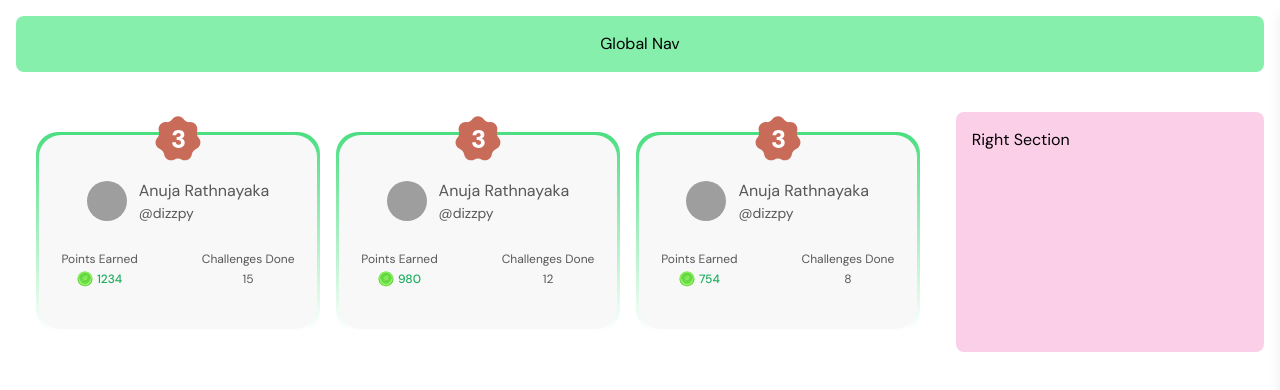
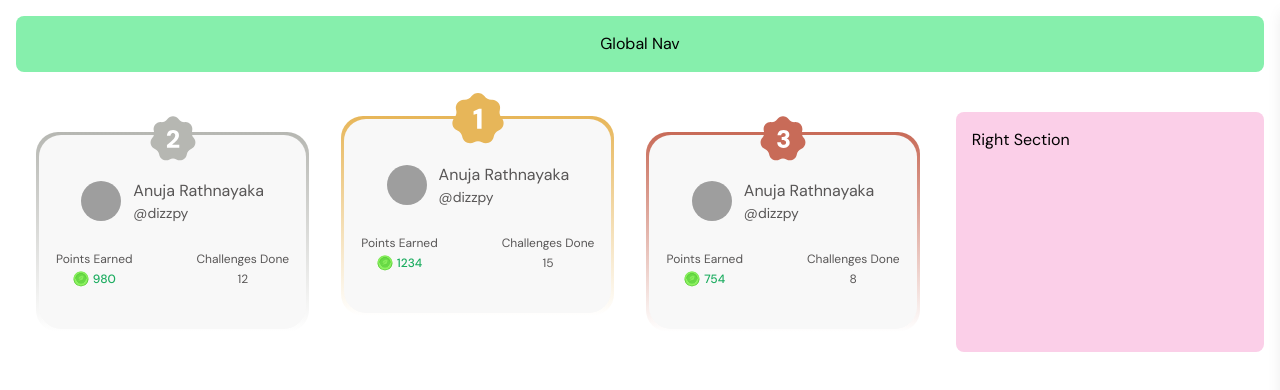
Before and after one commit to dizzpy/Greenie-Web, a React (Vite) app: page /leaderboard in a window 1280 px wide. Shown: the top 390 px of the page. Built offline with nearby package versions, Linux system fonts and the light colour scheme; grey boxes are pictures that could not be loaded.

Commit message:
fix(leaderboard): 3 cards card change splaces

```diff
--- a/src/[features]/leaderboard/components/TopLeaderboardCard.jsx
+++ b/src/[features]/leaderboard/components/TopLeaderboardCard.jsx
@@ -1,15 +1,46 @@
 import PropTypes from 'prop-types';
 
-const TopLeaderboardCard = ({ fullName, username, points, challenges }) => {
+const positionConfig = {
+  1: {
+    borderColor: '#e7b659',
+    medalSrc: '/src/assets/icons/leaderboard/first-med.svg',
+  },
+  2: {
+    borderColor: '#B6B7B2',
+    medalSrc: '/src/assets/icons/leaderboard/second-med.svg',
+  },
+  3: {
+    borderColor: '#C86B58',
+    medalSrc: '/src/assets/icons/leaderboard/third-med.svg',
+  },
+};
+
+const TopLeaderboardCard = ({
+  fullName,
+  username,
+  points,
+  challenges,
+  position,
+}) => {
+  const config = positionConfig[position];
+  const isFirstPlace = position === 1;
+
   return (
-    <div className="rounded-[22px] bg-gradient-to-b from-green-400 to-transparent p-[3px] h-[200px]">
+    <div
+      className={`rounded-[22px] p-[3px] h-[200px] ${isFirstPlace ? '-mb-4' : ''}`}
+      style={{
+        background: `linear-gradient(180deg, ${config.borderColor} 0%, transparent 100%)`,
+      }}
+    >
       <div className="rounded-[22px] bg-bg-light p-3 h-full relative">
         {/* Medal image */}
-        <div className="absolute left-1/2 -top-6 -translate-x-1/2">
+        <div
+          className={`absolute left-1/2 -translate-x-1/2 ${isFirstPlace ? '-top-8' : '-top-6'}`}
+        >
           <img
-            src="/src/assets/icons/leaderboard/third-med.svg"
-            alt="Third Medal"
-            className="w-14 h-14"
+            src={config.medalSrc}
+            alt={`${position} Place Medal`}
+            className={`${isFirstPlace ? 'w-16 h-16' : 'w-14 h-14'}`}
           />
         </div>
 
@@ -62,6 +93,7 @@ TopLeaderboardCard.propTypes = {
   username: PropTypes.string.isRequired,
   points: PropTypes.number.isRequired,
   challenges: PropTypes.number.isRequired,
+  position: PropTypes.oneOf([1, 2, 3]).isRequired,
 };
 
 export default TopLeaderboardCard;
--- a/src/[features]/leaderboard/pages/LeaderboardHome.jsx
+++ b/src/[features]/leaderboard/pages/LeaderboardHome.jsx
@@ -13,25 +13,34 @@ function LeaderboardHome() {
         {/* Left section - full width on mobile */}
         <div className="w-full lg:w-9/12">
           {/* 3x3 grid - 1 column on mobile, 2 on tablet, 3 on desktop */}
-          <div className="grid grid-cols-1 md:grid-cols-2 lg:grid-cols-3 gap-4 p-5">
+          <div className="grid grid-cols-1 md:grid-cols-2 lg:grid-cols-3 gap-8 p-5">
+            <div className="order-2 lg:order-1">
+              <TopLeaderboardCard
+                fullName="Anuja Rathnayaka"
+                username="dizzpy"
+                points={980}
+                challenges={12}
+                position={2}
+              />
+            </div>
+            <div className="order-1 lg:order-2 md:col-span-2 lg:col-span-1 -mt-4">
               <TopLeaderboardCard
                 fullName="Anuja Rathnayaka"
                 username="dizzpy"
                 points={1234}
                 challenges={15}
+                position={1}
               />
-            <TopLeaderboardCard
-              fullName="Anuja Rathnayaka"
-              username="dizzpy"
-              points={980}
-              challenges={12}
-            />
+            </div>
+            <div className="order-3">
               <TopLeaderboardCard
                 fullName="Anuja Rathnayaka"
                 username="dizzpy"
                 points={754}
                 challenges={8}
+                position={3}
               />
+            </div>
           </div>
         </div>
 
```
Lines whose indentation alone changed are shown as unchanged.
